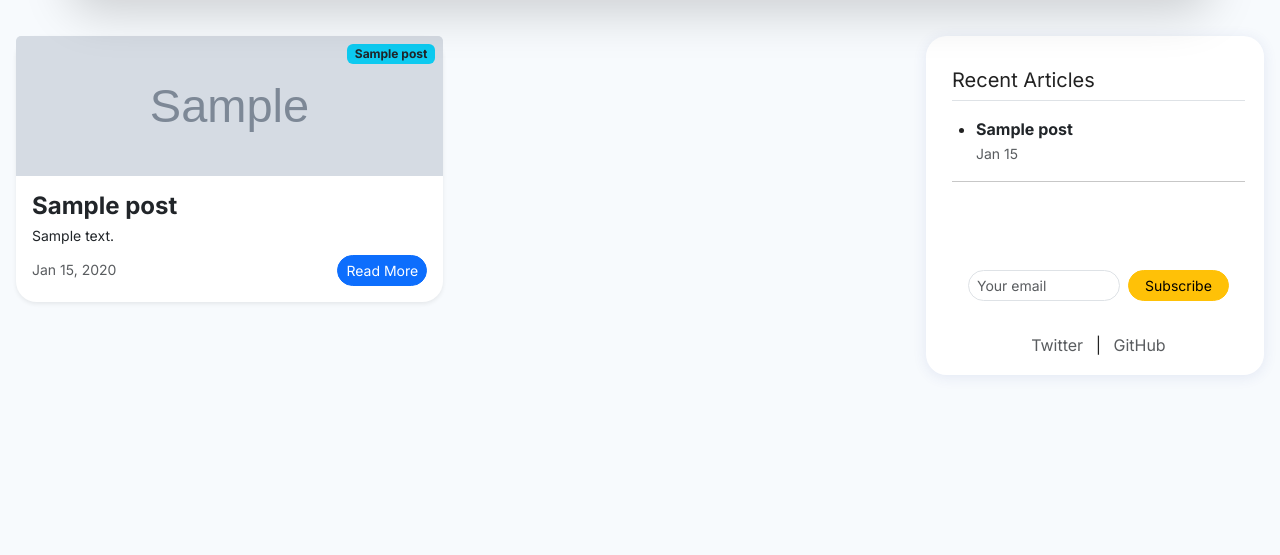
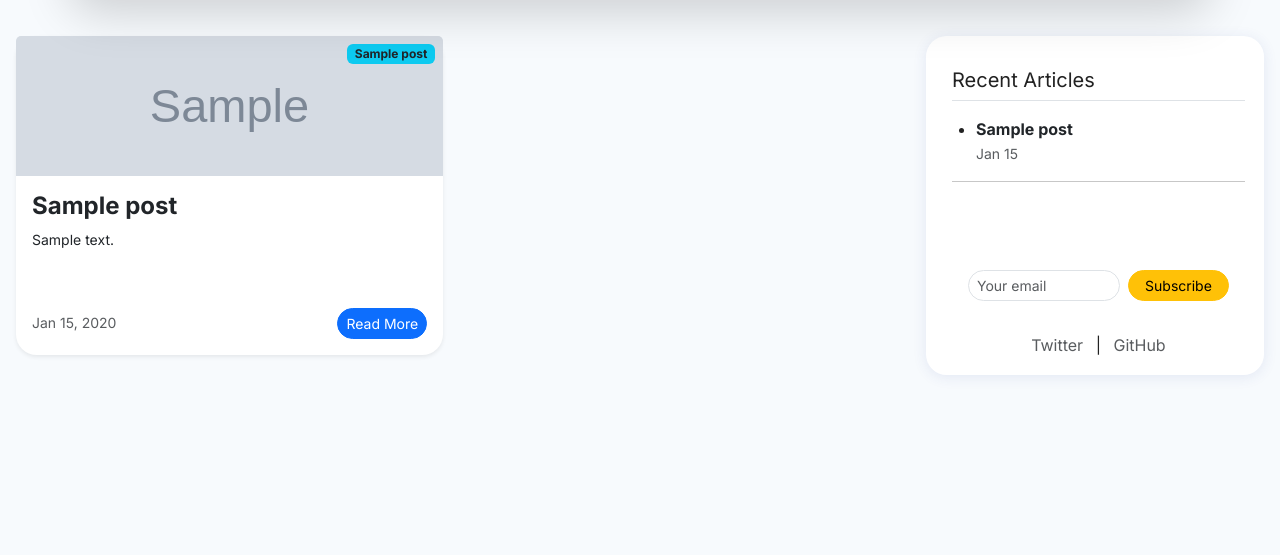
Before and after one commit to EPSILON996/futureai-hub, a Flask app: page / in a window 1280 px wide. Shown: the part 328-883 px from the top of the page. Run offline with Flask 3, Linux system fonts and the light colour scheme; tables that the repository leaves empty hold one stand-in row (values such as "Sample post"); grey boxes marked "Sample" are stand-in pictures.

Commit message:
Update home.html

```diff
--- a/futureai-hub/templates/home.html
+++ b/futureai-hub/templates/home.html
@@ -1,35 +1,42 @@
 {% extends "base.html" %}
+
 {% block title %}AI, Tech & Productivity News – FutureAI Hub{% endblock %}
 
 {% block content %}
 <div class="row row-cols-1 row-cols-md-2 g-4">
+  {% if posts %}
     {% for post in posts %}
     <div class="col d-flex">
-    <div class="card card-wide mb-4 w-100 rounded-4 shadow-sm">
-      <div class="position-relative" style="min-height:140px;">
+      <div class="card card-wide mb-4 w-100 rounded-4 shadow-sm d-flex flex-column">
+        <div class="position-relative" style="min-height: 140px;">
           {% if post.image_url %}
-          <img src="{{ post.image_url }}" class="card-img-top rounded-4-top" alt="{{ post.title }}" style="height:140px; object-fit:cover;">
+            <img src="{{ post.image_url }}" class="card-img-top rounded-4-top" alt="{{ post.title }}" style="height: 140px; object-fit: cover;">
           {% else %}
-          <img src="{{ url_for('static', filename='default-cover.jpg') }}" class="card-img-top rounded-4-top" alt="Default cover" style="height:140px; object-fit:cover;">
+            <img src="{{ url_for('static', filename='default-cover.jpg') }}" class="card-img-top rounded-4-top" alt="Default cover" style="height: 140px; object-fit: cover;">
           {% endif %}
           {% if post.is_imported %}
-          <span class="badge bg-info text-dark position-absolute top-0 end-0 m-2">{{ post.source_name or "Syndicated" }}</span>
+            <span class="badge bg-info text-dark position-absolute top-0 end-0 m-2">
+              {{ post.source_name or "Syndicated" }}
+            </span>
           {% endif %}
         </div>
         <div class="card-body d-flex flex-column">
-        <h4 class="card-title fw-semibold mb-1">{{ post.title }}</h4>
-        <p class="card-text flex-grow-1 mb-2 small">{{ post.summary or post.body[:110] ~ '...' }}</p>
+          <h4 class="card-title fw-semibold mb-2">{{ post.title }}</h4>
+          <p class="card-text flex-grow-1 mb-3 small" style="min-height: 4.5em;">
+            {{ post.summary or (post.body[:110] ~ '...') }}
+          </p>
           <div class="d-flex align-items-center small text-muted mt-auto">
-          {{ post.timestamp.strftime('%b %d, %Y') }}
-          <a href="{{ url_for('post_detail', post_id=post.id) }}" class="btn btn-primary btn-sm ms-auto rounded-pill">Read More</a>
+            <time datetime="{{ post.timestamp.isoformat() }}">{{ post.timestamp.strftime('%b %d, %Y') }}</time>
+            <a href="{{ url_for('post_detail', post_id=post.id) }}" class="btn btn-primary btn-sm ms-auto rounded-pill" aria-label="Read more about {{ post.title }}">Read More</a>
           </div>
         </div>
       </div>
     </div>
+    {% endfor %}
   {% else %}
     <div class="col">
       <div class="alert alert-info text-center">No articles to display yet.</div>
     </div>
-  {% endfor %}
+  {% endif %}
 </div>
 {% endblock %}
```
Lines whose indentation alone changed are shown as unchanged.
